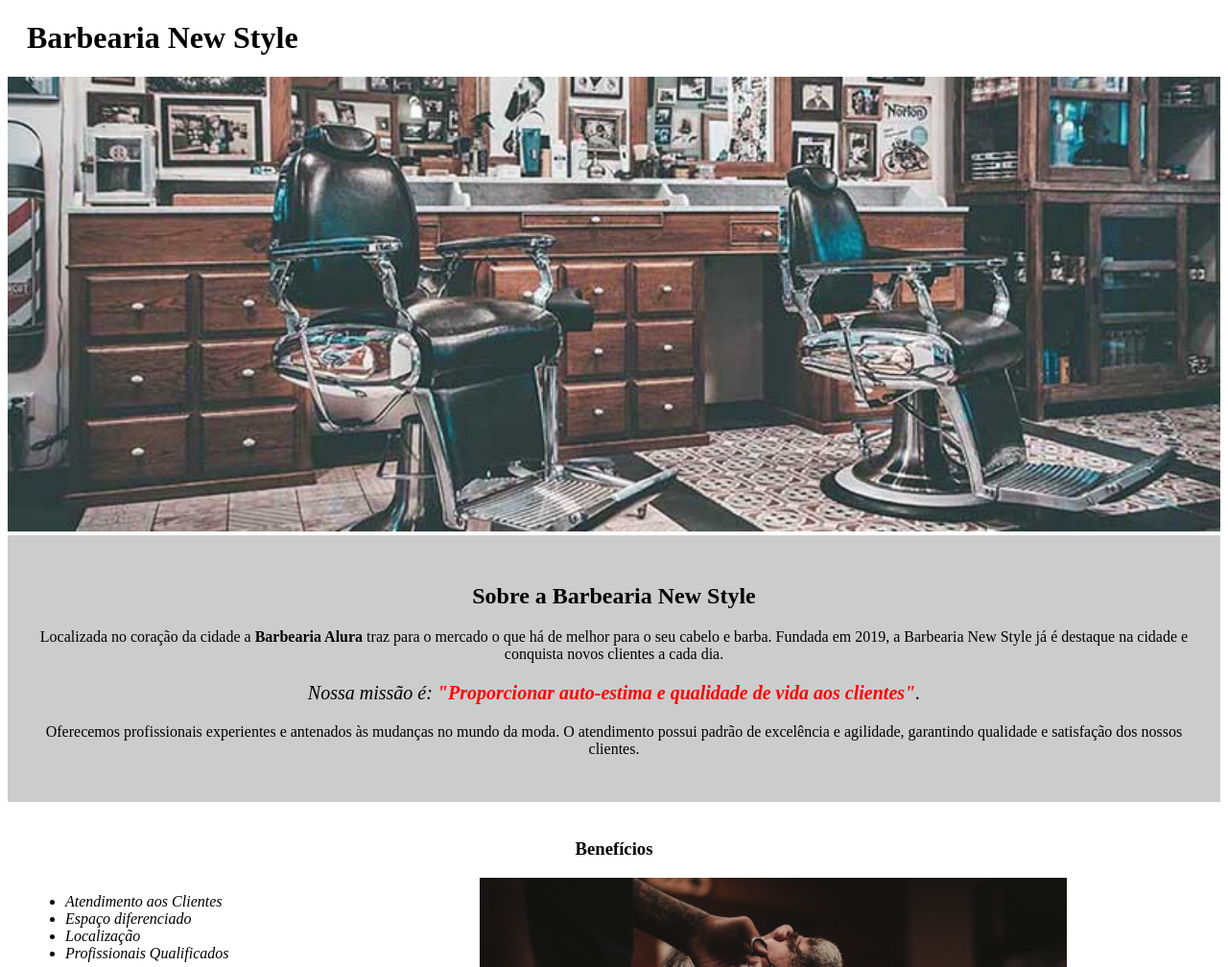
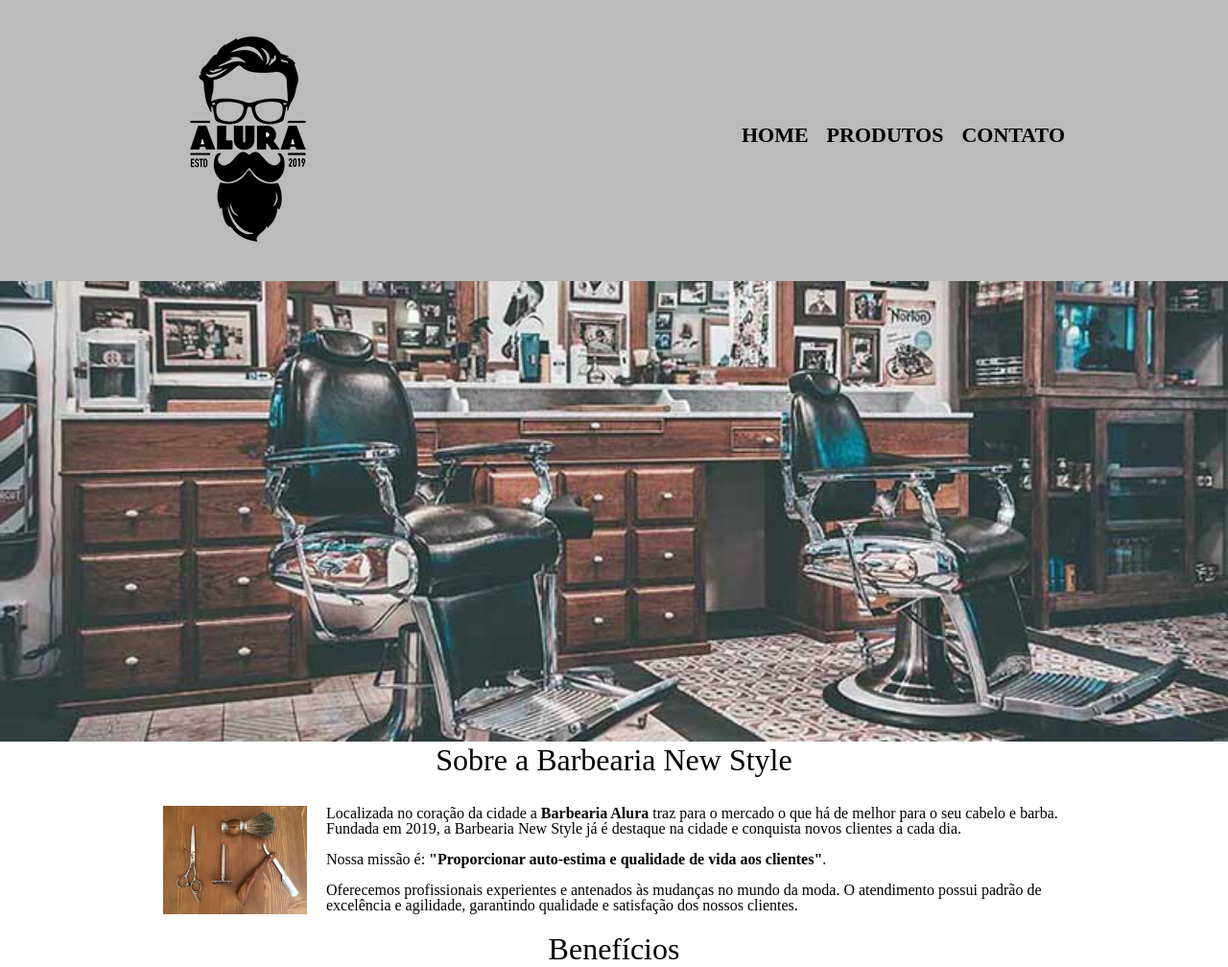
Before and after one commit to FranciscoMarqx/Projeto-Barberia, a plain HTML site: page index.html in a window 1280 px wide. Shown: the top 1008 px of the page at 96% size. Drawn offline with Linux system fonts and the light colour scheme.

Commit message:
Atualizaçãoo do Projeto Barber

```diff
--- a/index.html
+++ b/index.html
@@ -3,26 +3,46 @@
 	<head>
 		<meta charset="UTF-8">
 		<title>Barbearia New Style</title>
-		<link rel="stylesheet" href="style-home.css">
+		<link rel="stylesheet" href="reset.css">
+		<link rel="stylesheet" href="style.css">
 	</head>
 
 	<body>
 		<header>
-			<h1 class="titulo-principal">Barbearia New Style</h1>
+			<div class="caixa">
+				<h1><img src="logo.png"></h1>
+
+				<nav>
+					<ul>
+						<li><a href="index.html">Home</a></li>
+						<li><a href="produtos.html">Produtos</a></li>
+						<li><a href="contato.html">Contato</a></li>
+					</ul>
+				</nav>
+			</div>
 		</header>
-		<img id="banner" src="banner.jpg">
-		<div class="principal">
-			<h2 class="titulo-centralizado">Sobre a Barbearia New Style</h2>
 
-			<p>Localizada no coração da cidade a <strong>Barbearia Alura</strong> traz para o mercado o que há de melhor para o seu cabelo e barba. Fundada em 2019, a Barbearia New Style já é destaque na cidade e conquista novos clientes a cada dia.</p>
+		<img class="banner" src="banner.jpg">
 
-			<p id="missao"><em>Nossa missão é: <strong>"Proporcionar auto-estima e qualidade de vida aos clientes"</strong>.</em></p>
+		<main>
+		<section class="principal">
+			<h2 class="titulo-principal">Sobre a Barbearia New Style</h2>
 
-			<p>Oferecemos profissionais experientes e antenados às mudanças no mundo da moda. O atendimento possui padrão de excelência e agilidade, garantindo qualidade e satisfação dos nossos clientes.</p>
-		</div>
+			<img class="utensilios" src="utensilios.jpg" alt="Utensilios de um barbeiro">
+
+			<p>Localizada no coração da cidade a <strong>Barbearia Alura</strong> traz para o mercado o que há de melhor
+				para o seu cabelo e barba. Fundada em 2019, a Barbearia New Style já é destaque na cidade e conquista novos
+				 clientes a cada dia.</p>
+
+			<p id="missao"><em>Nossa missão é: <strong>"Proporcionar auto-estima e qualidade de vida aos
+				clientes"</strong>.</em></p>
+
+			<p>Oferecemos profissionais experientes e antenados às mudanças no mundo da moda. O atendimento possui
+				padrão de excelência e agilidade, garantindo qualidade e satisfação dos nossos clientes.</p>
+		</section>
 
 		<div class="beneficios">
-			<h3 class="titulo-centralizado">Benefícios</h3>
+			<h3 class="titulo-principal">Benefícios</h3>
 
 			<ul>
 				<li class="itens">Atendimento aos Clientes</li>
@@ -33,5 +53,9 @@
 
 			<img src="beneficios.jpg" class="imagembeneficios">
 		</div>
+		<footer>
+			<img src="logo-branco.png">
+			<p class="copyright">&copy; Copyright Barbearia Alura - 2019</p>
+		</footer>
 	</body>
 </html>
--- a/style.css
+++ b/style.css
@@ -148,3 +148,38 @@ td, th {
 	border: 2px solid #a57413;
 	padding: 9.5px 15px;
 }
+
+/*O css da página inicial */
+.banner {
+	width: 100%;
+}
+
+.titulo-principal {
+	text-align: center;
+	font-size: 2em;
+	margin: 0 0 1em;
+	clear: left;
+}
+
+.principal p {
+	margin: 0 0 1em;
+}
+
+.principal strong {
+	font-weight: bold;
+}
+
+.principal em {
+	font-size: italic;
+}
+
+.utensilios {
+	width: 150px;
+	float: left;
+	margin: 0 20px 20px 0;
+}
+
+.imagembeneficios {
+	width: 60%;
+
+}
```
Also changed, not shown: utensilios.jpg (added).
